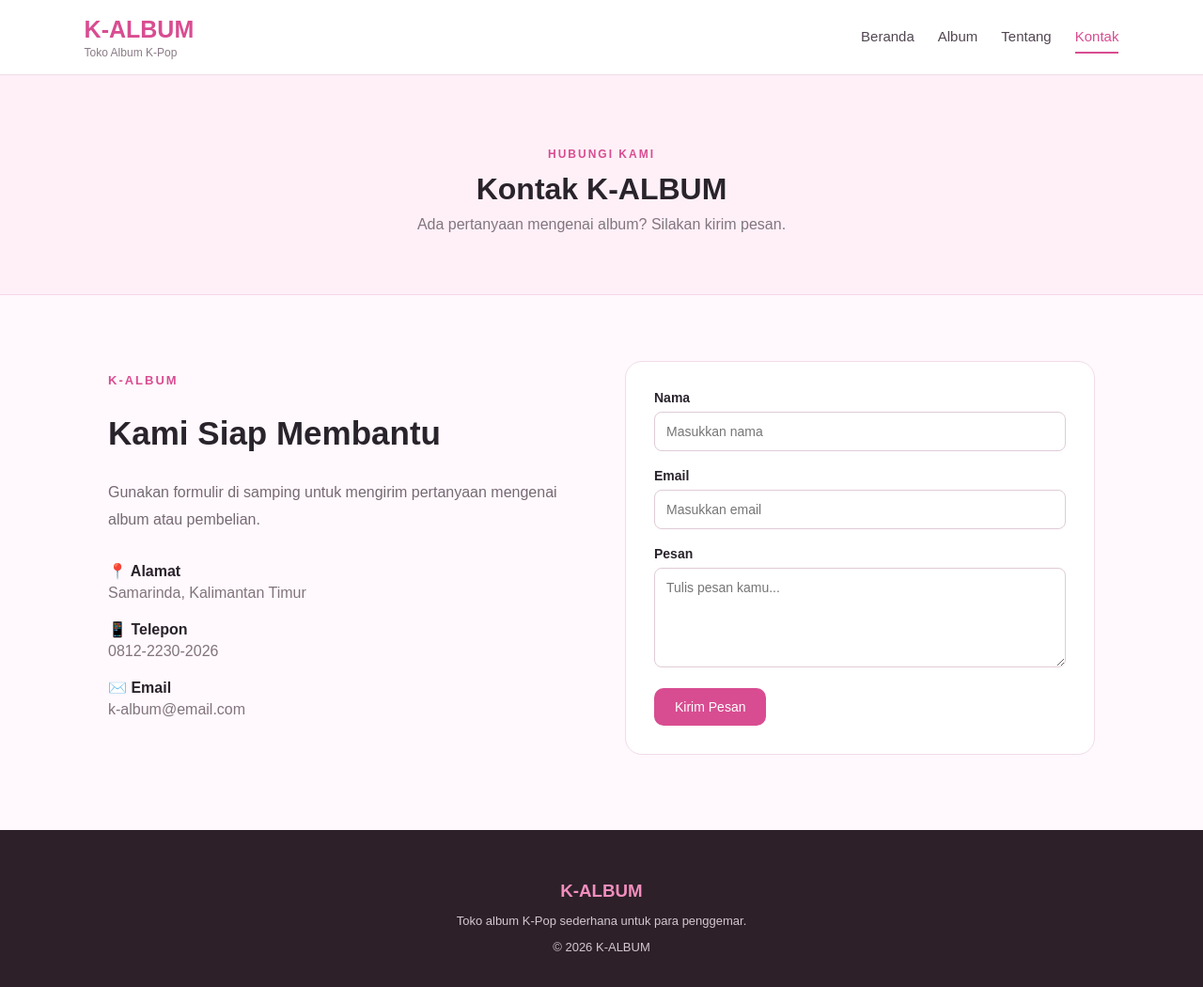
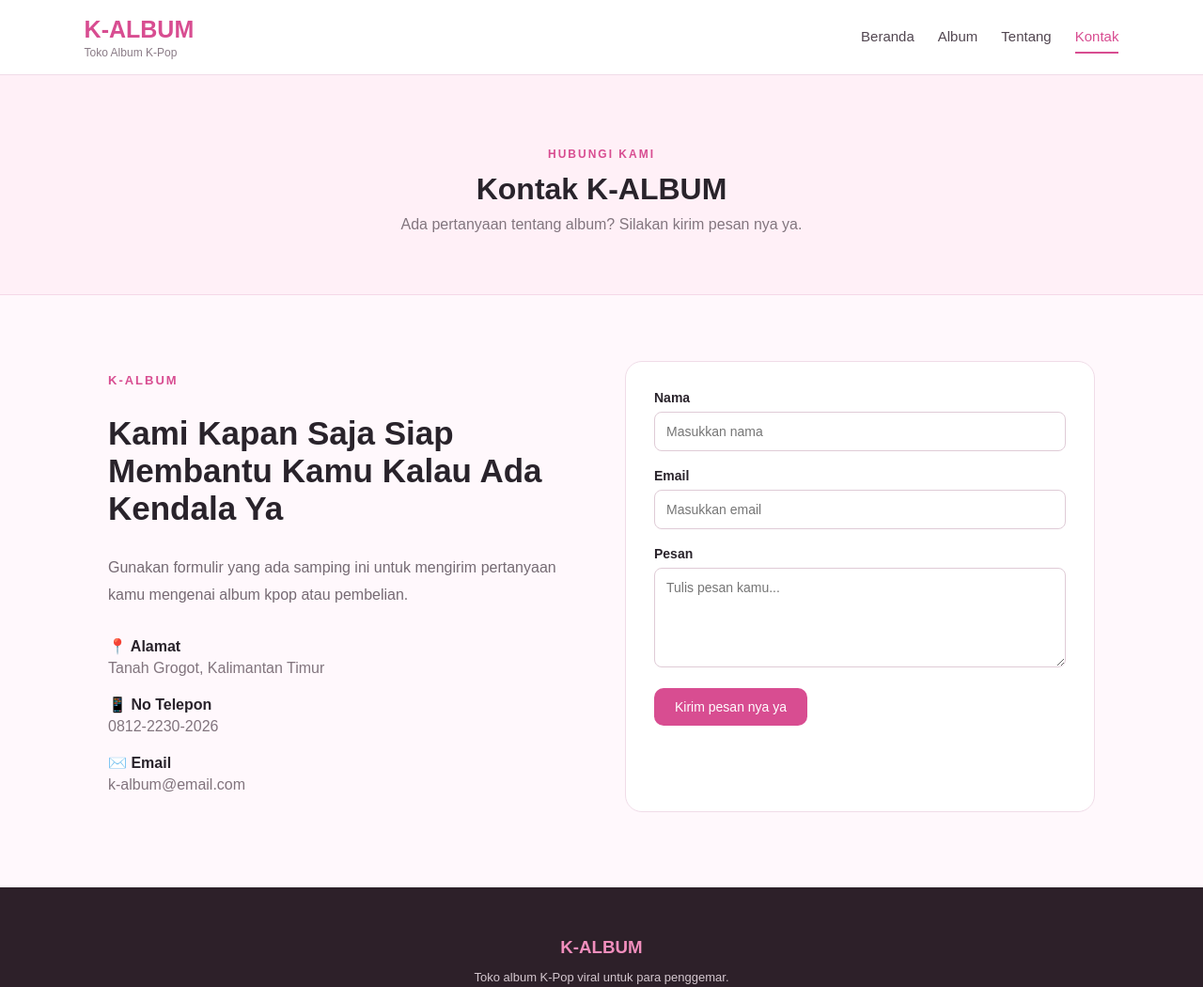
Before and after one commit to irmyelfaa-creator/project-pemweb-elfa, a plain HTML site: page kontak.html in a window 1280 px wide. Shown: the top 1050 px of the page at 94% size. Drawn offline with Linux system fonts and the light colour scheme; some packages are replaced by stand-ins of ours; a script that the page names is missing.

Commit message:
Update file

```diff
--- a/kontak.html
+++ b/kontak.html
@@ -50,8 +50,8 @@
             </h2>
 
             <span>
-                Ada pertanyaan mengenai album?
-                Silakan kirim pesan.
+                Ada pertanyaan tentang album?
+                Silakan kirim pesan nya ya.
             </span>
         </section>
 
@@ -63,13 +63,14 @@
                 </p>
 
                 <h2>
-                    Kami Siap Membantu
+                    Kami Kapan Saja Siap Membantu Kamu
+                    Kalau Ada Kendala Ya
                 </h2>
 
                 <p>
-                    Gunakan formulir di samping
-                    untuk mengirim pertanyaan
-                    mengenai album atau pembelian.
+                    Gunakan formulir yang ada samping ini
+                    untuk mengirim pertanyaan kamu
+                    mengenai album kpop atau pembelian.
                 </p>
 
                 <div class="detail-kontak">
@@ -77,12 +78,12 @@
                     <div>
                         <strong>📍 Alamat</strong>
                         <span>
-                            Samarinda, Kalimantan Timur
+                            Tanah Grogot, Kalimantan Timur
                         </span>
                     </div>
 
                     <div>
-                        <strong>📱 Telepon</strong>
+                        <strong>📱 No Telepon</strong>
                         <span>
                             0812-2230-2026
                         </span>
@@ -151,7 +152,7 @@
                     type="submit"
                     class="tombol utama">
 
-                    Kirim Pesan
+                    Kirim pesan nya ya
 
                 </button>
 
@@ -166,7 +167,7 @@
         <h3>K-ALBUM</h3>
 
         <p>
-            Toko album K-Pop sederhana
+            Toko album K-Pop viral
             untuk para penggemar.
         </p>
 
```
Also changed, not shown: tentang.html (line endings or trailing spaces).
